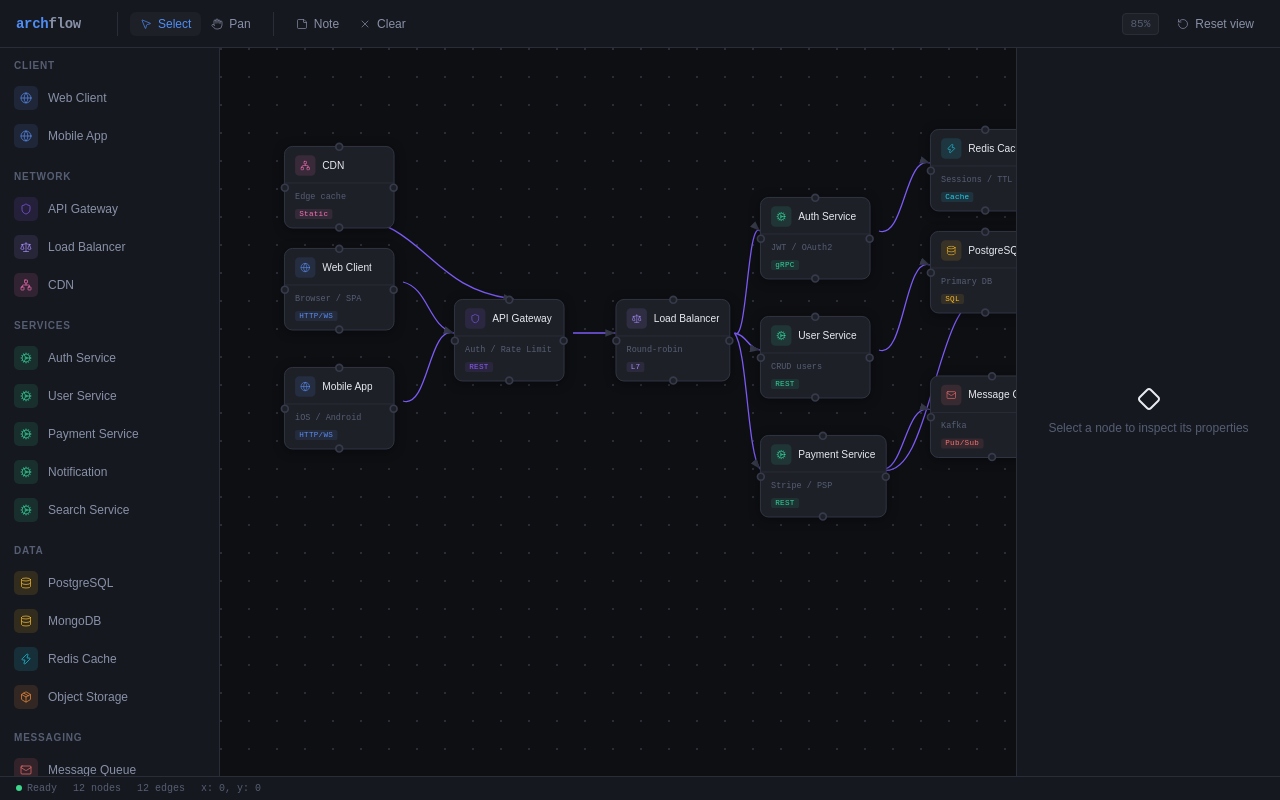
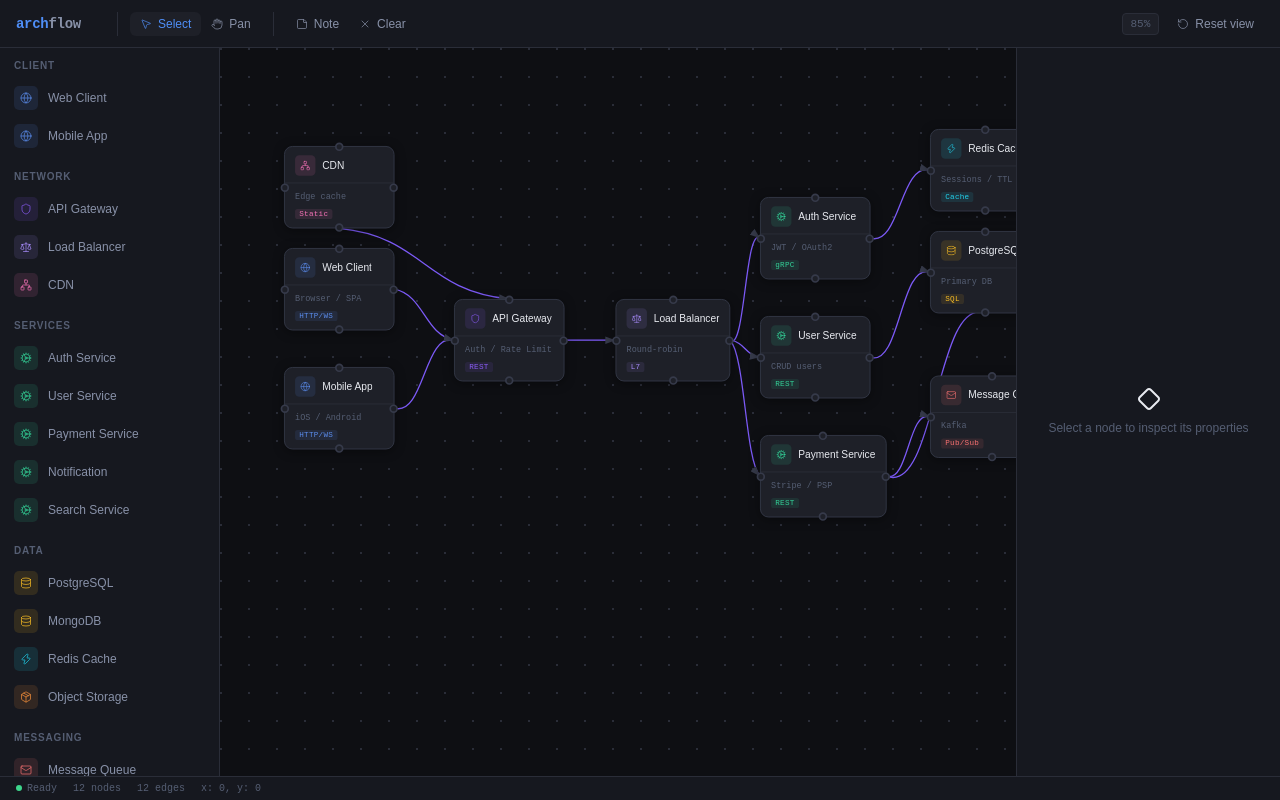
Before and after one commit to alpercitak/archflow, a React (Vite) app: page / in a window 1280 px wide. Built offline with nearby package versions, Linux system fonts and the light colour scheme.

Commit message:
fix: edges rendered incorrectly on mount
closes #6

```diff
--- a/src/features/canvas-wrapper/index.tsx
+++ b/src/features/canvas-wrapper/index.tsx
@@ -1,4 +1,4 @@
-import { useRef, type CSSProperties } from 'react';
+import { useEffect, useRef, useState, type CSSProperties } from 'react';
 import { useAtomValue } from 'jotai';
 import { panXAtom, panYAtom, toolModeAtom, zoomAtom } from '@/stores/canvas';
 import { nodesAtom } from '@/stores/diagram';
@@ -11,6 +11,7 @@ import { useCanvasEvents } from './hooks/canvas-events';
 import styles from './index.module.css';
 
 export default function CanvasWrapper() {
+  const [mounted, setMounted] = useState(false);
   const wrapperRef = useRef<HTMLDivElement>(null);
 
   useKeyboardShortcuts();
@@ -27,6 +28,10 @@ export default function CanvasWrapper() {
     transform: `translate(${panX}px, ${panY}px) scale(${zoom})`,
   };
 
+  useEffect(() => {
+    setMounted(true);
+  }, []);
+
   return (
     <div
       ref={wrapperRef}
@@ -38,7 +43,7 @@ export default function CanvasWrapper() {
     >
       <div className={styles['canvas-wrapper__canvas']} style={canvasStyle}>
         <EdgeConnector />
-        <EdgeLayer />
+        {mounted && <EdgeLayer />}
         {nodes.map((node) => (
           <NodeItem key={node.id} node={node} startDrag={startDrag} />
         ))}
```
